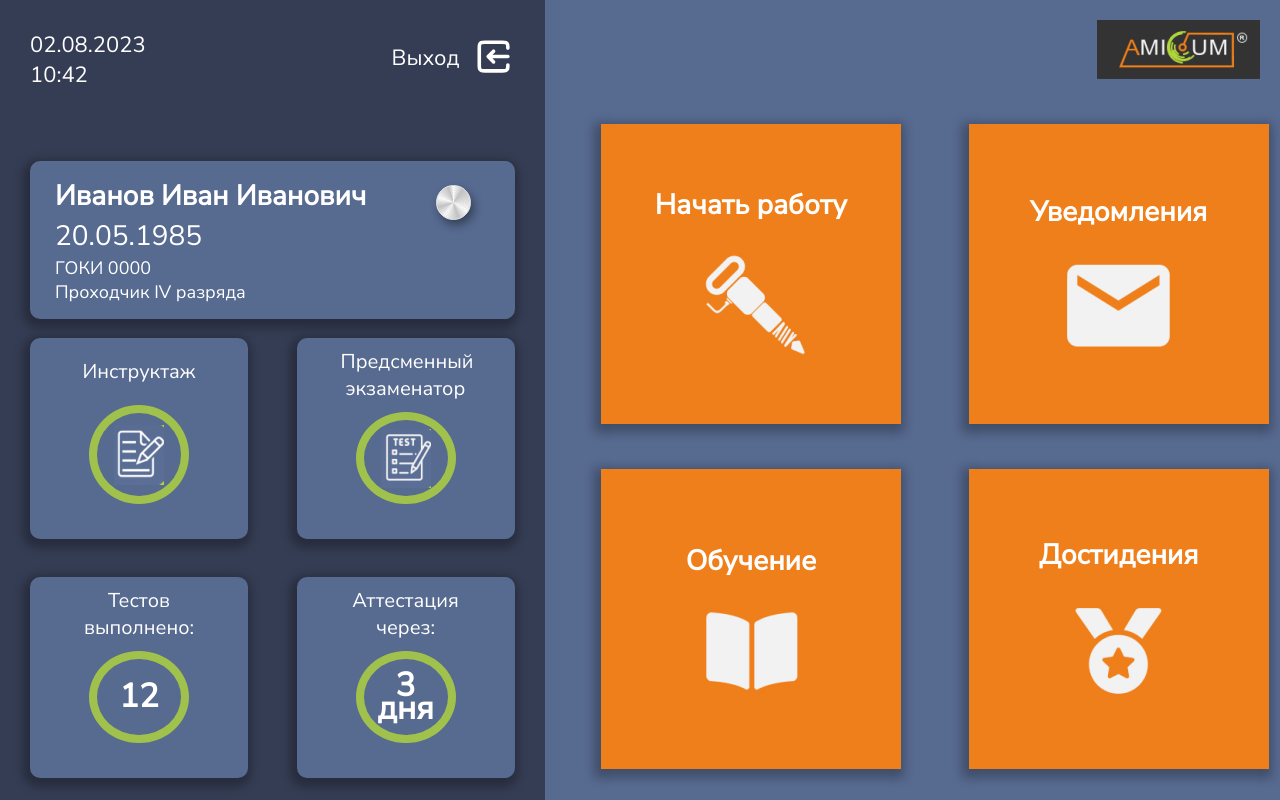
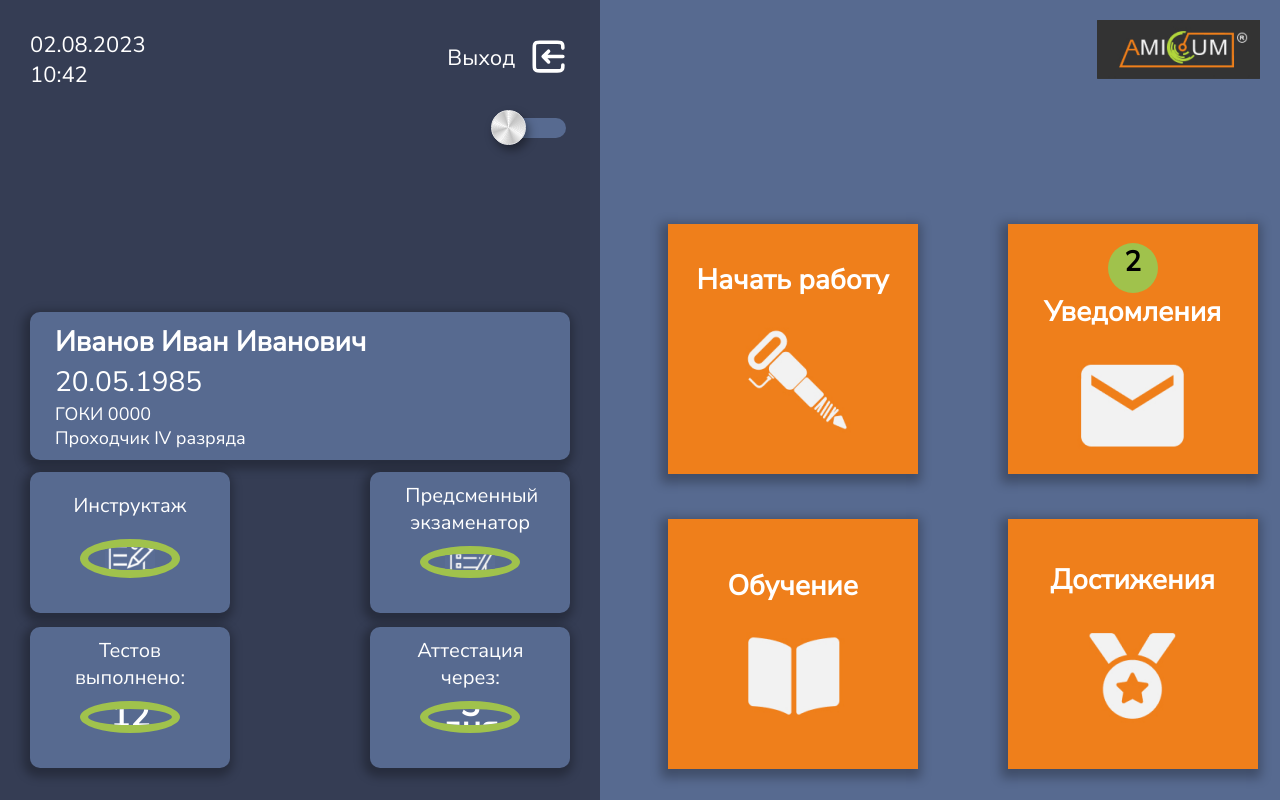
Before and after one commit to AlinaK96/Vue3-Mining, a Vue app: page /main in a window 1280 px wide. Built offline with nearby package versions, Linux system fonts and the light colour scheme.

Commit message:
компонент показателя количества уведомлений

```diff
--- a/src/components/UI/cards/InfoCard.vue
+++ b/src/components/UI/cards/InfoCard.vue
@@ -1,10 +1,12 @@
 <template>
     <div class="info__cards">
+
         <router-link :to=item.link v-for="item in cards"
                     :key=item.id
                     :title=item.title
                     class="info__card"
         >
+            <pop-up v-if="item.title === 'Уведомления'" :amount=item.popup />
             <p>{{ item.title }}</p>
             <img :src=item.img alt="Упс..">
         </router-link>
@@ -13,7 +15,9 @@
 
 
 <script>
+import PopUp from '../popup/PopUp.vue'
 export default{
+  components: { PopUp },
     name: 'InfoCard',
     data(){
         return{
@@ -28,7 +32,8 @@ export default{
                     id: 2,
                     title: 'Уведомления',
                     img: '/notification.png',
-                    link: 'notifications'
+                    link: 'notifications',
+                    popup: 2
                 },
                 {
                     id:3,
@@ -38,7 +43,7 @@ export default{
                 },
                 {
                     id:4,
-                    title: 'Достидения',
+                    title: 'Достижения',
                     img: '/achive.png',
                     link: 'achivements'
                 }
--- /dev/null
+++ b/src/components/UI/popup/PopUp.vue
@@ -0,0 +1,24 @@
+<template>
+    <div class="popup">{{ amount }}</div>
+</template>
+
+<script>
+export default {
+    name: 'PopUp',
+    props: {
+        amount: Number
+    }
+}
+</script>
+
+<style scoped>
+    .popup{
+        z-index: 10;
+        width: 50px;
+        height: 50px;
+        border-radius: 50%;
+        background-color: var(--extra-content);
+        text-align: center;
+        color: var(--font-secondary);
+    }
+</style>
--- a/src/components/UI/themeToggle/ThemeToggle.vue
+++ b/src/components/UI/themeToggle/ThemeToggle.vue
@@ -40,7 +40,7 @@ export default {
 <style lang="css" scooped>
 .theme__toggle {
     position: relative;
-    top: 100px;
+    top: 25px;
     border: 2px solid transparent;
     border-radius: 130px;
     margin-bottom: 45px;
--- a/src/styles/components/infoBlock.css
+++ b/src/styles/components/infoBlock.css
@@ -43,7 +43,7 @@
     box-shadow: 4px 4px 8px -1px rgba(160, 194, 76, 0.63);
 }
 
-/* @media (min-width: 1200px) and (max-width: 1439px){
+ @media (min-width: 1200px) and (max-width: 1439px){
     .main-info {
         width: 750px;
     }
@@ -58,7 +58,7 @@
         width: 200px;
         height: 200px;
     }
-} */
+}
 
 @media (max-width: 833px) {
     .main-info {
--- a/src/styles/components/personalCard.css
+++ b/src/styles/components/personalCard.css
@@ -3,7 +3,7 @@
     align-items: flex-start;
     flex-direction: column;
     width: 100%;
-    padding: 15px 25px;
+    padding: 10px 25px;
     background-color: var(--background-primary);
     color: var(--font-primary);
     cursor: pointer;
--- a/src/styles/components/sidebar.css
+++ b/src/styles/components/sidebar.css
@@ -63,7 +63,7 @@
 .sidebar__content {
     display: flex;
     flex-direction: column;
-    gap: 15px;
+    gap: 10px;
     width: 100%;
     font-size: 18px;
     color: var(--font-primary);
@@ -71,19 +71,14 @@
 }
 
 .personal__page{
+    height: 300px;
     display: flex;
     flex-wrap: wrap;
     justify-content: space-between;
     align-items: center;
-    gap: 30px;
+    gap: 10px;
 }
 
-@media (max-width:600px) {
-    .personal__page{
-        gap: 10px;
-    }
-
-}
 
 .personal__page a:first-child p{
     margin-top: 10px;
@@ -95,8 +90,8 @@
     flex-direction: column;
     align-items: center;
     cursor: pointer;
-    width: 45%;
-    height: 45%;
+    width: 37%;
+    height: 47%;
     background-color: var(--background-primary);
     border-radius: 10px;
     -webkit-box-shadow: -2px 4px 10px 5px rgba(0, 0, 0, 0.27);
```
Also changed, not shown: 1 other file (tests, documents, lock files or other folders).
